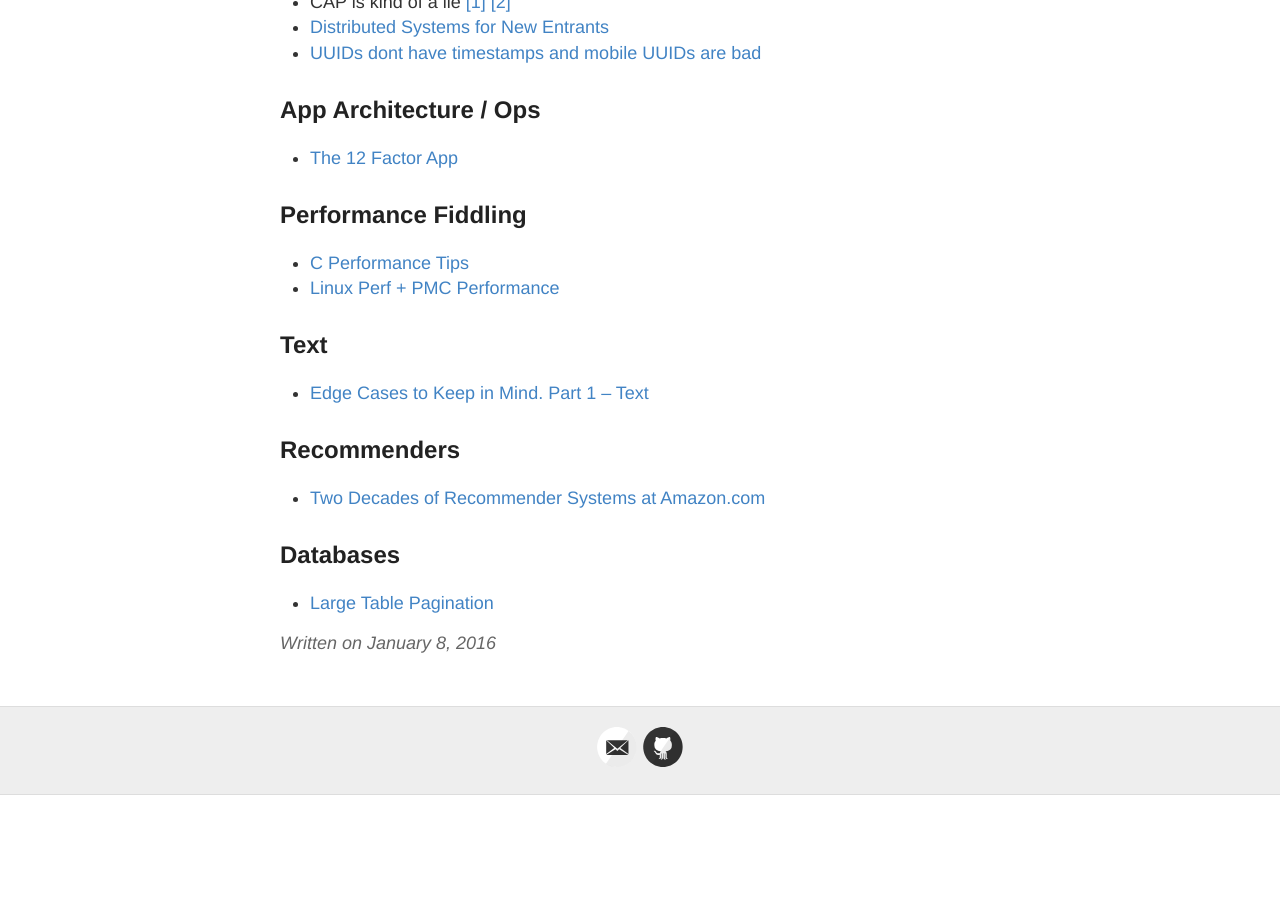
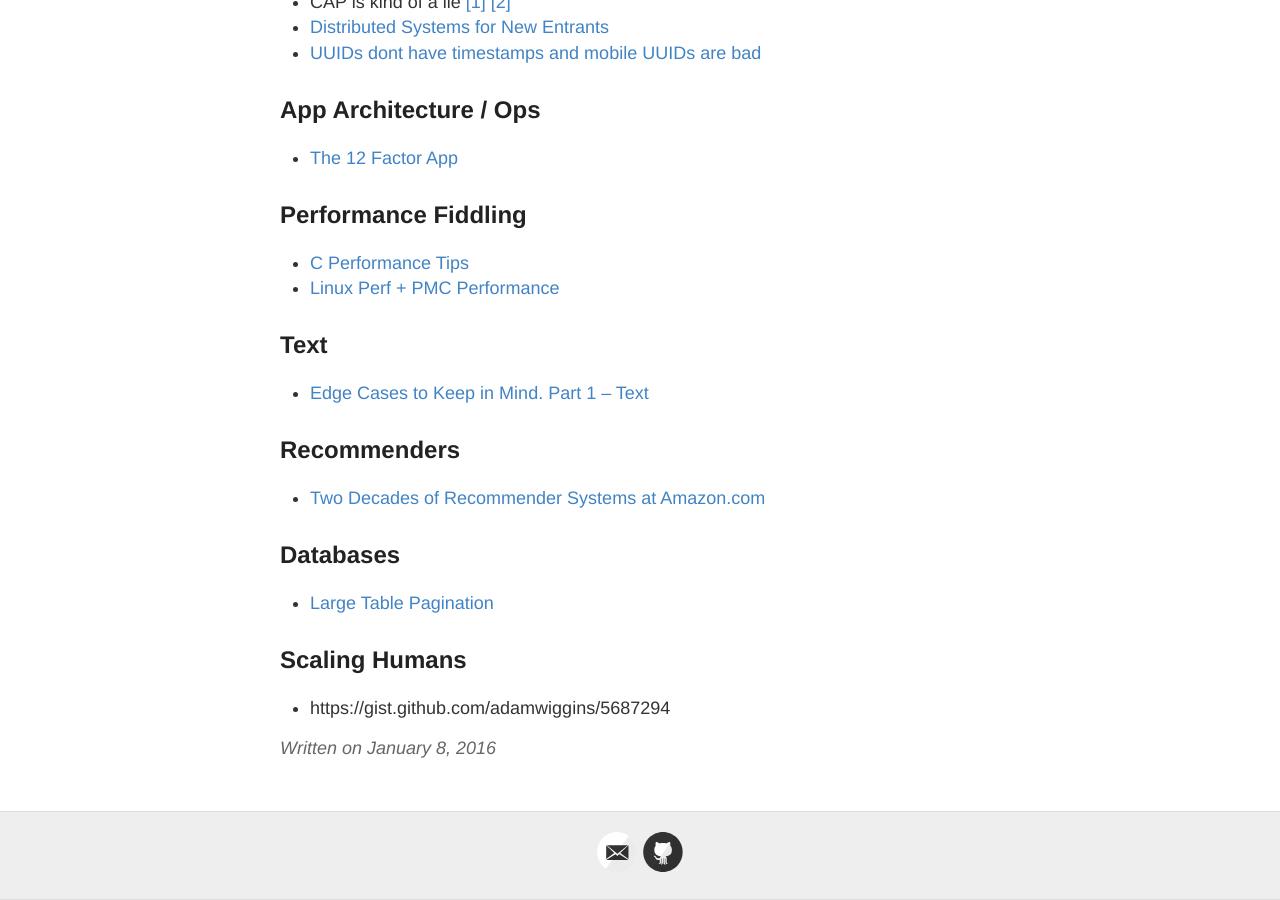
Before and after one commit to RONNCC/ronncc.github, a Jekyll site: the page built from _posts/2016-1-8-systemDesignNotes.md, in a window 1280 px wide and 900 px high, scrolled down 902 px. Built offline with Jekyll 4.4.1, drawn with Linux system fonts in a browser that asks for light colours; comment, search, counter and statistics services are not loaded; before the commit the page ends 1697 px from its top, so only the background shows below that.

Commit message:
Update 2016-1-8-systemDesignNotes.md

```diff
--- a/_posts/2016-1-8-systemDesignNotes.md
+++ b/_posts/2016-1-8-systemDesignNotes.md
@@ -51,3 +51,6 @@ type: post
 
 ## Databases
 - [Large Table Pagination](http://allyouneedisbackend.com/blog/2017/09/24/the-sql-i-love-part-1-scanning-large-table/)
+
+## Scaling Humans
+- https://gist.github.com/adamwiggins/5687294
```
